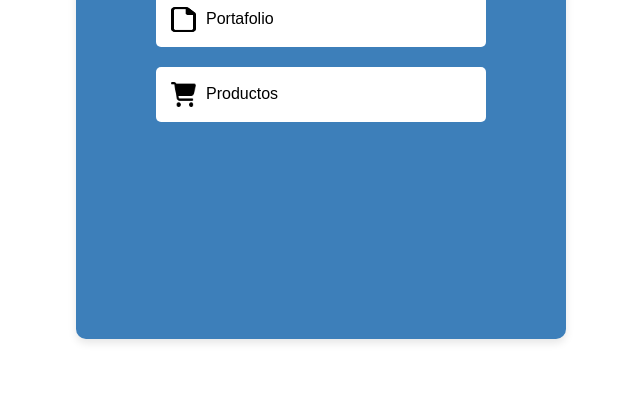
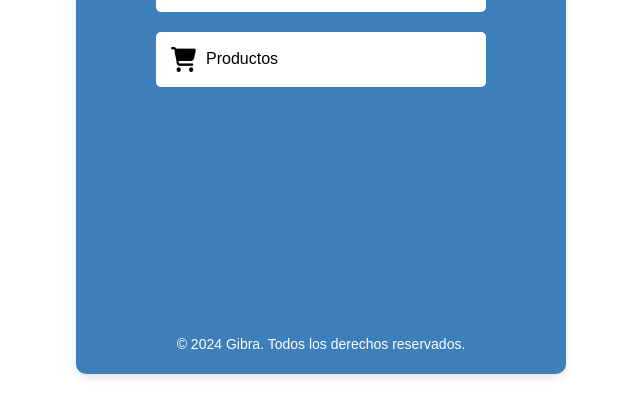
Before and after one commit to GIBRA2024/MultiLink_BIOS_Colombia, a plain HTML site: page index.html in a window 1280 px wide. Shown: the part 406-812 px from the top of the page, without its empty margins (319-959 px from the left). Drawn offline with Linux system fonts and the light colour scheme.

Commit message:
Tercera entrega

```diff
--- a/styles.css
+++ b/styles.css
@@ -4,7 +4,7 @@ body {
     display: flex;
     justify-content: center;
     align-items: center;
-    height: 100vh;
+    min-height: 100vh;
     margin: 0;
 }
 
@@ -14,7 +14,7 @@ body {
     padding: 20px;
     text-align: center;
     width: 450px;
-    height: 650px;
+    height: 720px;
     box-shadow: 0 4px 8px rgba(0, 0, 0, 0.1);
 }
 
```
